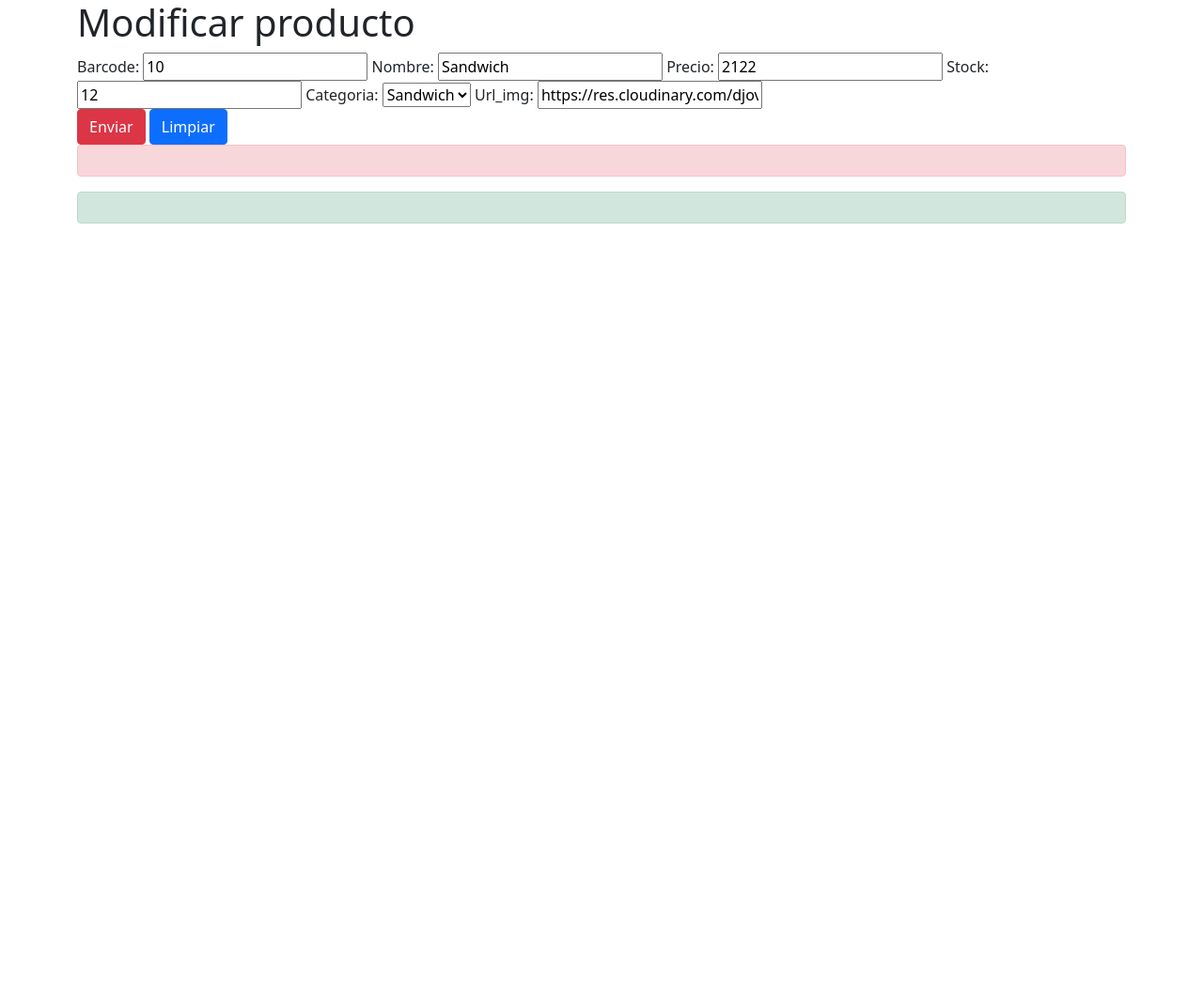
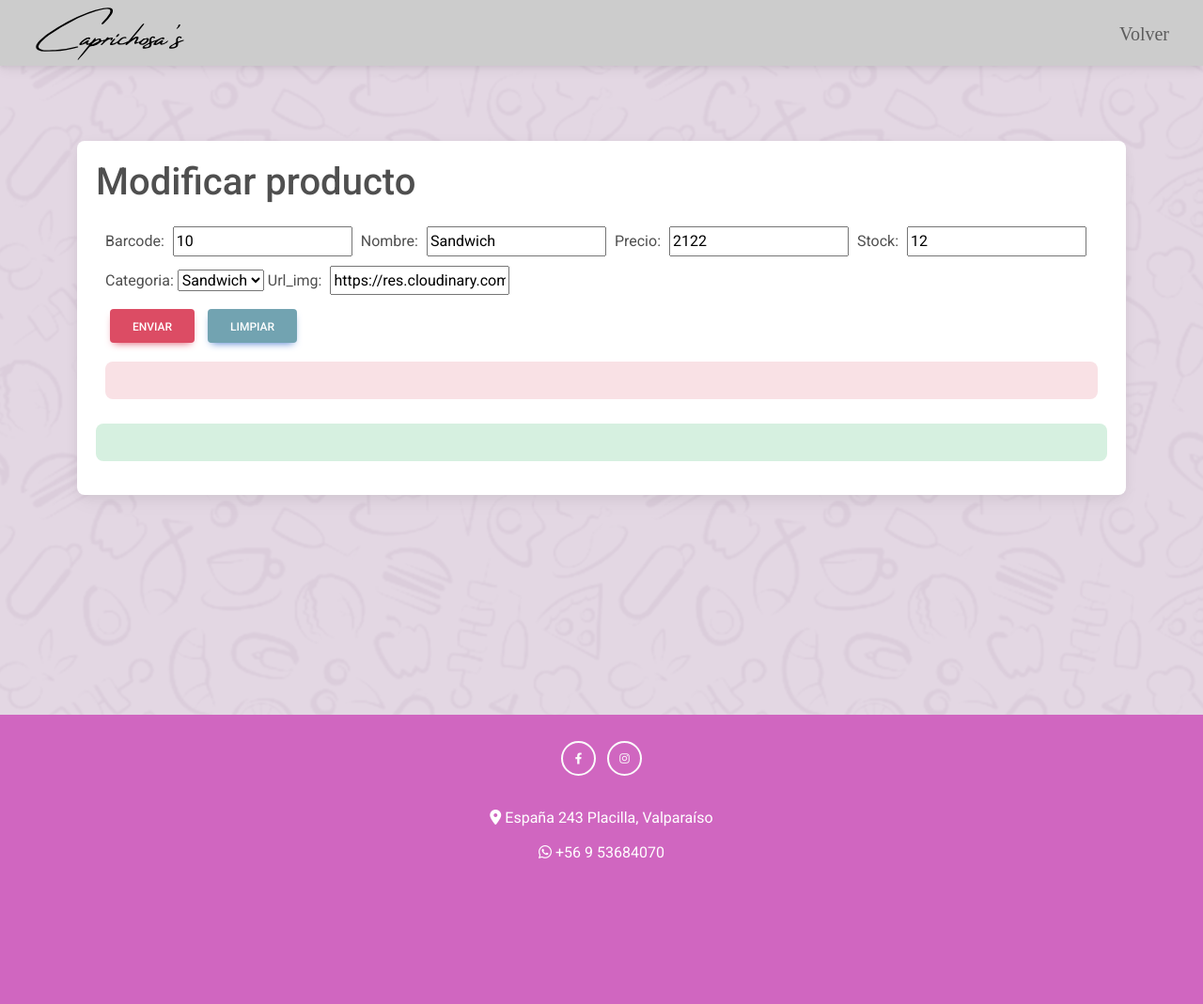
Before and after one commit to Matias-Ruiz-S/Caprichosas, a Django app: page /Modificar-producto/10 in a window 1280 px wide. Shown: the whole page at 94% size. Before the commit the page ends 238 px from the top, so only its background shows below. Run offline with Django 4.2, Linux system fonts and the light colour scheme; data comes from the database, SQL or seed files in the repository; both versions use the stored data as it was after the commit; some libraries are stand-ins or nearby versions; some web fonts are replaced.

Commit message:
Arreglo "Modificar productos"

```diff
--- a/core/templates/core/Crud/modProducto.html
+++ b/core/templates/core/Crud/modProducto.html
@@ -1,17 +1,49 @@
-<!doctype html>
-<html lang="en">
+<!DOCTYPE html>
+<html lang="es">
+  {%load static%}
 <head>
-    <!-- Required meta tags -->
-    <meta charset="utf-8">
-    <meta name="viewport" content="width=device-width, initial-scale=1">
+  <meta charset="UTF-8">
+  <meta http-equiv="X-UA-Compatible" content="IE=edge">
+  <meta name="viewport" content="width=device-width, initial-scale=1.0">
+  <link rel="icon" type="image/x-icon" href="{% static 'core/img/favicon.ico'%}">
+  <title>TITULO | Caprichosa's</title>
+  <!-- CSS -->
+  <link rel="stylesheet" href="{% static 'core/css/styles.css'%}">
+  <!-- Font Awesome -->
+  <link href="https://cdnjs.cloudflare.com/ajax/libs/font-awesome/6.0.0/css/all.min.css" rel="stylesheet" />
+  <!-- Google Fonts -->
+  <link href="https://fonts.googleapis.com/css?family=Roboto:300,400,500,700&display=swap" rel="stylesheet" />
+  <!-- MDB -->
+  <link href="https://cdnjs.cloudflare.com/ajax/libs/mdb-ui-kit/6.2.0/mdb.min.css" rel="stylesheet" />
+</head>
 
-    <!-- Bootstrap CSS -->
-    <link href="https://cdn.jsdelivr.net/npm/bootstrap@5.0.1/dist/css/bootstrap.min.css" rel="stylesheet" integrity="sha384-+0n0xVW2eSR5OomGNYDnhzAbDsOXxcvSN1TPprVMTNDbiYZCxYbOOl7+AMvyTG2x" crossorigin="anonymous">
+<body class="add">
+  <header>
+    <nav class="navbar navbar-expand-lg">
+      <div class="container-fluid">
+        <a class="navbar-brand" href="/"><img class="px-4" src="{% static 'core/img/logo.svg'%}" alt="Logo" height="60"></a>
+        <button class="navbar-toggler"
+        type="button"
+        data-mdb-toggle="collapse"
+        data-mdb-target="#navbarNavAltMarkup"
+        aria-controls="navbarNavAltMarkup"
+        aria-expanded="false"
+        aria-label="Toggle navigation">
+          <span class="navbar-toggler-icon"></i></span>
+        </button>
+        <div class="collapse navbar-collapse justify-content-end" id="navbarNavAltMarkup">
+          <ul class="navbar-nav">
+            <li class="nav-item">
+              <a class="nav-link px-4" href="http://127.0.0.1:8000/crud">Volver</a>
+            </li>
+          </ul>
+        </div>
+      </div>
+    </nav>
+  </header>
 
-    <title>Modificar producto</title>
-  </head>
-  <body>
   <div class="container">
+    <div class="card">
     <h1>Modificar producto</h1>
     <form action="" method="post" id="formulario">
         {% csrf_token %}
@@ -24,16 +56,52 @@
     </form>
     <div class="alert alert-success" role="alert">{{mensaje}}</div>
   </div>
+</div>
 
-    <!-- Optional JavaScript; choose one of the two! -->
 
-    <!-- Option 1: Bootstrap Bundle with Popper -->
-    <script src="https://cdn.jsdelivr.net/npm/bootstrap@5.0.1/dist/js/bootstrap.bundle.min.js" integrity="sha384-gtEjrD/SeCtmISkJkNUaaKMoLD0//ElJ19smozuHV6z3Iehds+3Ulb9Bn9Plx0x4" crossorigin="anonymous"></script>
+<br>
+<br>
+<br>
 
-    <!-- Option 2: Separate Popper and Bootstrap JS -->
-    <!--
-    <script src="https://cdn.jsdelivr.net/npm/@popperjs/core@2.9.2/dist/umd/popper.min.js" integrity="sha384-IQsoLXl5PILFhosVNubq5LC7Qb9DXgDA9i+tQ8Zj3iwWAwPtgFTxbJ8NT4GN1R8p" crossorigin="anonymous"></script>
-    <script src="https://cdn.jsdelivr.net/npm/bootstrap@5.0.1/dist/js/bootstrap.min.js" integrity="sha384-Atwg2Pkwv9vp0ygtn1JAojH0nYbwNJLPhwyoVbhoPwBhjQPR5VtM2+xf0Uwh9KtT" crossorigin="anonymous"></script>
-    -->
+<br>
+<br>
+<br>
+
+
+
+  <footer class="footer text-center text-white">
+    <!-- Grid container -->
+    <div class="container p-4 pb-0">
+      <!-- Section: Social media -->
+      <div class="mb-4">
+        <!-- Facebook -->
+        <a class="btn btn-outline-light btn-floating m-1" href="#!" target="_blank" role="button"><i class="fab fa-facebook-f"></i></a>
+        <!-- Instagram -->
+        <a class="btn btn-outline-light btn-floating m-1" href="https://www.instagram.com/caprichosas_cafe/" target="_blank"
+          role="button"><i class="fab fa-instagram"></i></a>
+      </div>
+      <!-- Section: Social media -->
+    </div>
+    <!-- Grid container -->
+
+    <!-- Location and number -->
+    <div class="text-center p-1">
+      <i class="fas fa-location-dot"></i> España 243 Placilla, Valparaíso
+    </div>
+    <div class="wanumber text-center p-2">
+      <i class="fab fa-whatsapp"></i> +56 9 53684070
+    </div>
+    <!-- Location and number -->
+  </footer>
+
 </body>
+
+
+
+<script type="text/javascript" src="https://cdnjs.cloudflare.com/ajax/libs/mdb-ui-kit/6.2.0/mdb.min.js"></script>
+
+
+
+
+
 </html>
```
Also changed, not shown: db.sqlite3. Lines whose indentation alone changed are shown as unchanged.
